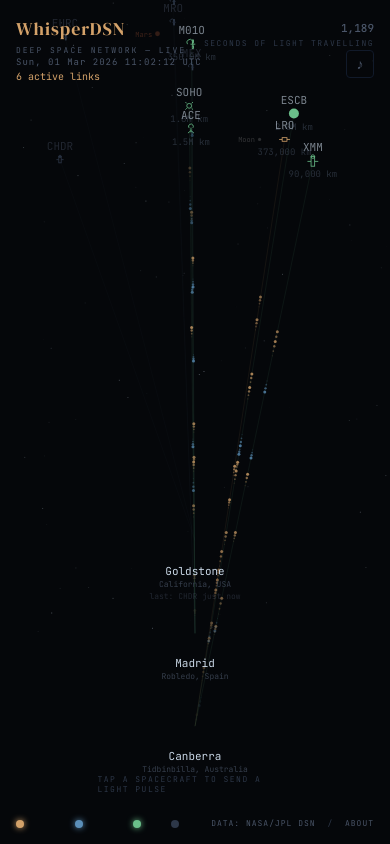
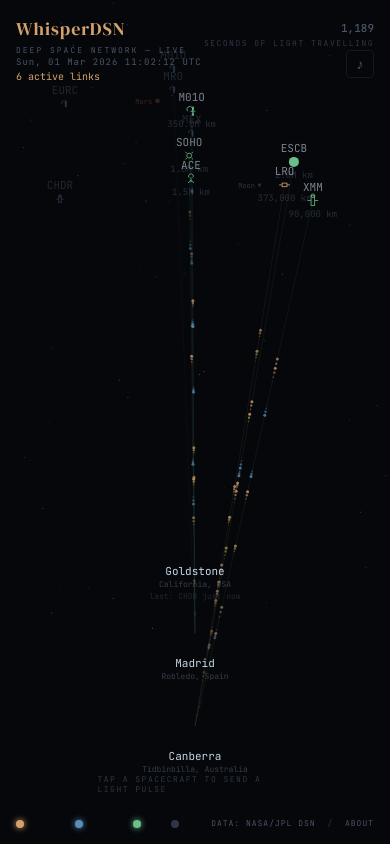
Before and after one commit to chris-bateman/WhisperDSN, a plain HTML site: page index.html in a window 390 px wide. Drawn offline with Linux system fonts and the light colour scheme; no server answers.

Commit message:
Push mobile sky top down to avoid header overlap

```diff
--- a/index.html
+++ b/index.html
@@ -920,7 +920,7 @@ function layoutConnections(newConnections) {
   const conns = newConnections;
   const maxRange = Math.max(...conns.map(c => c.range), 1);
   currentMaxRange = maxRange;
-  const skyTop = H * (isMobile ? 0.04 : 0.06);
+  const skyTop = H * (isMobile ? 0.12 : 0.06);
   const skyBottom = H * (isMobile || isShortScreen ? 0.40 : 0.55);
 
   // Group by station for spacecraft fan-out
```
